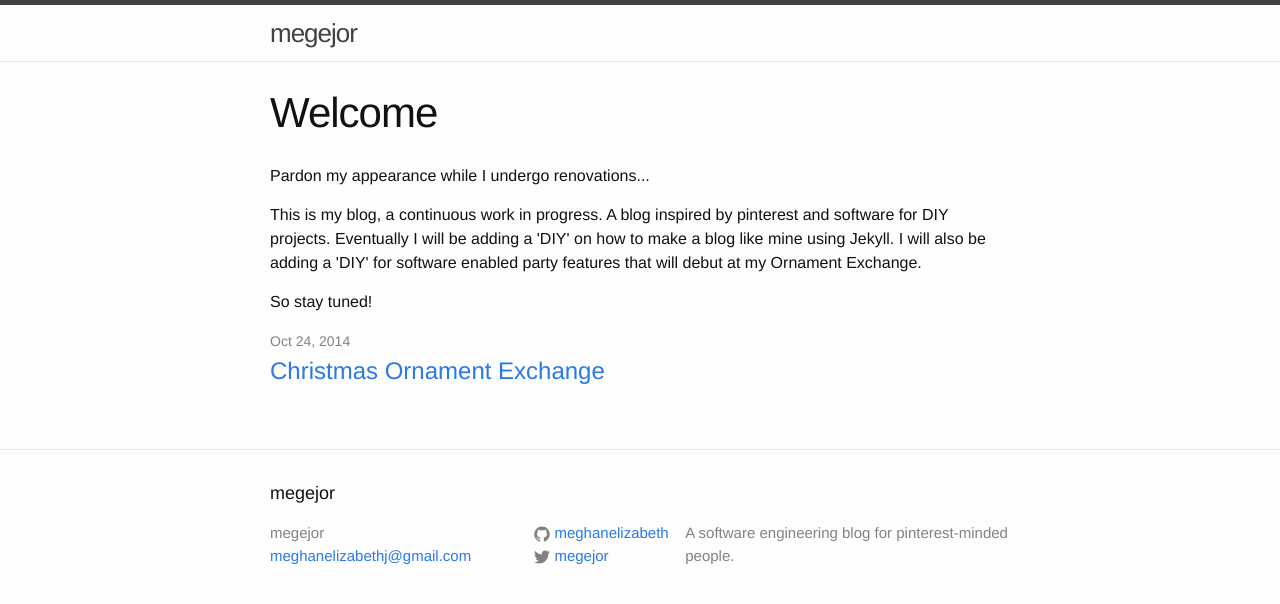
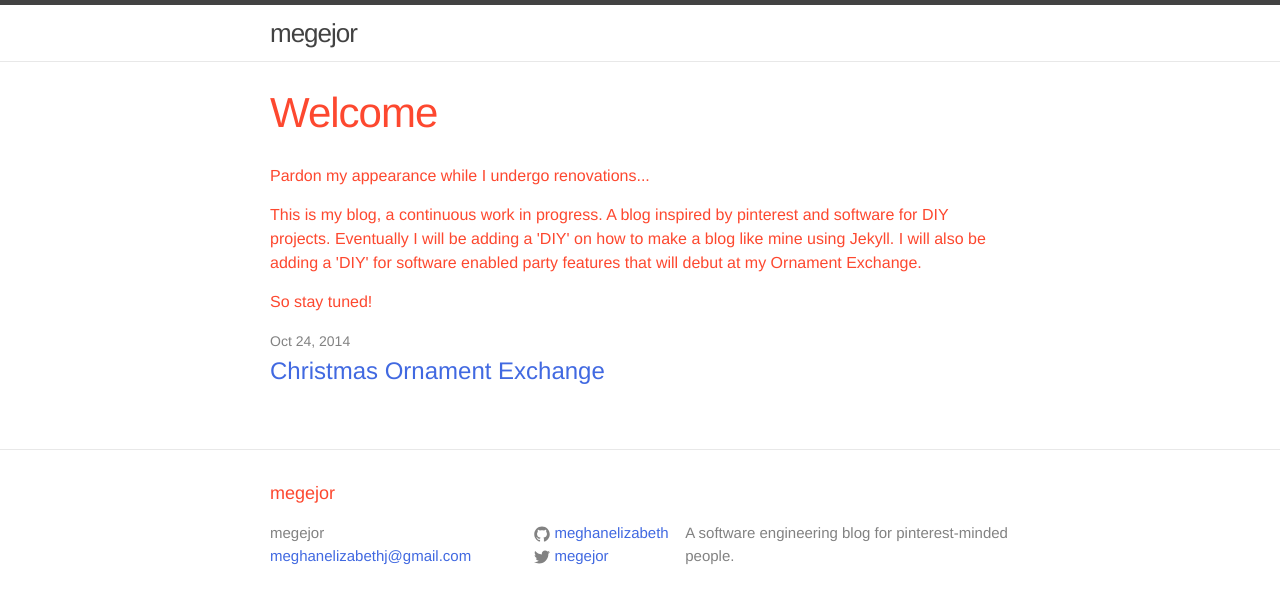
Before and after one commit to meghanelizabeth/megejor, a Jekyll site: the page built from index.html, in a window 1280 px wide. Shown: the top 604 px of the page. Built offline with Jekyll 4.4.1, drawn with Linux system fonts in a browser that asks for light colours.

Commit message:
change colors

```diff
--- a/_layouts/page.html
+++ b/_layouts/page.html
@@ -3,6 +3,9 @@ layout: default
 ---
 <div class="post">
 
+  <header class="post-header">
+    <h1 class="post-title">{{ page.title }}</h1>
+  </header>
 
   <article class="post-content">
     {{ content }}
--- a/css/main.scss
+++ b/css/main.scss
@@ -13,9 +13,9 @@ $base-line-height: 1.5;
 
 $spacing-unit:     30px;
 
-$text-color:       #111;
-$background-color: #fdfdfd;
-$brand-color:      #2a7ae2;
+$text-color:      #fd482f;
+$background-color: #ffffff;
+$brand-color:   #4169e1;
 
 $grey-color:       #828282;
 $grey-color-light: lighten($grey-color, 40%);
```
